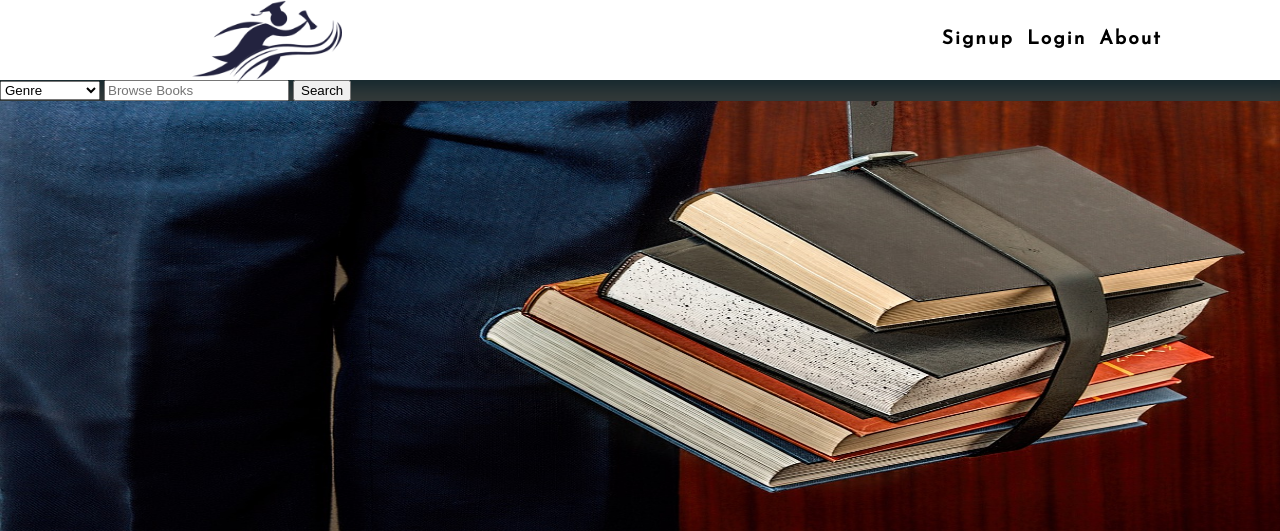
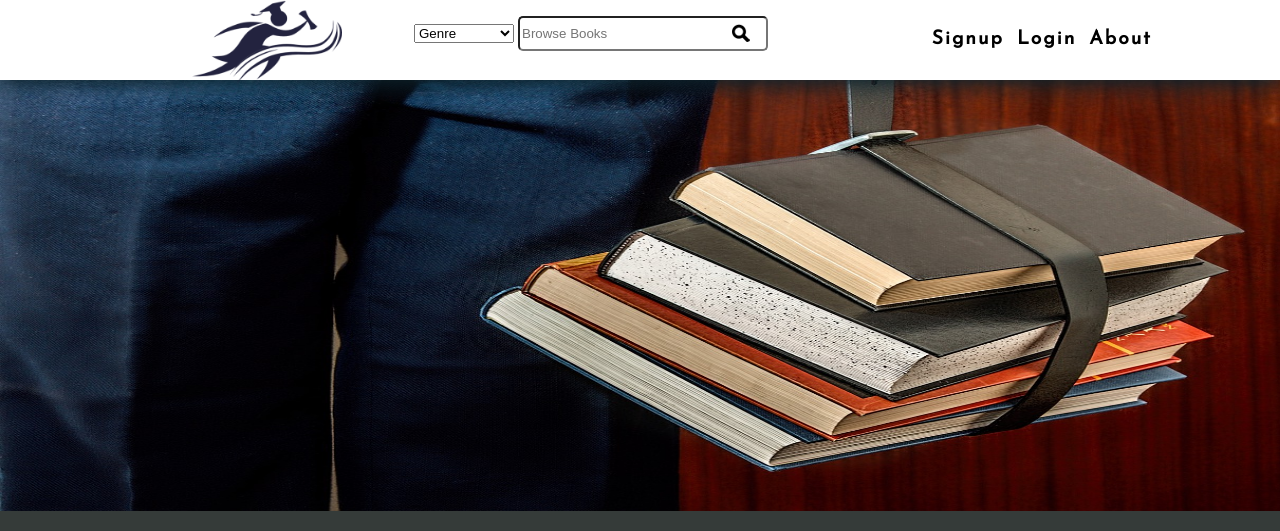
Before and after one commit to frsfdc/Books-in-bound, a PHP site: page / in a window 1280 px wide; the page is wider, and only the part inside the window is pictured. Shown: the top 531 px of that part. Run offline with PHP 8.4, Linux system fonts and the light colour scheme; some web fonts are replaced.

Commit message:
places the search in the middle of the main header

```diff
--- a/assets/css/main.css
+++ b/assets/css/main.css
@@ -11,9 +11,10 @@
     height: 60px;
     background: white;
     margin: 0;
-    padding: 10px;
+    padding: 10px 0;
     box-shadow: 0 5px 20px 1px #0D232C;
     width: 100%;
+    position: sticky;
 }
 
 nav {
@@ -41,9 +42,10 @@
     padding: 5px;
  }
 
-form#browse {
+/*Search box*/
+#browse form {
     position: absolute;
-    right: 5%;
+    right: 40%;
     top: 20%;
 }
 
--- a/index.html
+++ b/index.html
@@ -33,10 +33,9 @@
             <div id="logo">
                 <img src="assets/images/logo.png">
             </div> <!-- End of logo div -->
-        </header> <!-- End of main header tag -->
 
-        <!--search box-->
-        <div id="search_form">
+            <!--search box-->
+        <div id="browse">
             <form action="search.php" method="GET">
                 <fieldset>
                     <select>
@@ -77,6 +76,8 @@
             </form><!-- End of search form -->
         </div> <!-- End of seacrch form div -->
 
+        </header> <!-- End of main header tag -->
+
         <div id="content">
             <img src="assets/images/books-1012088_1280.jpg">
         </div> <!-- End of content div -->
```
